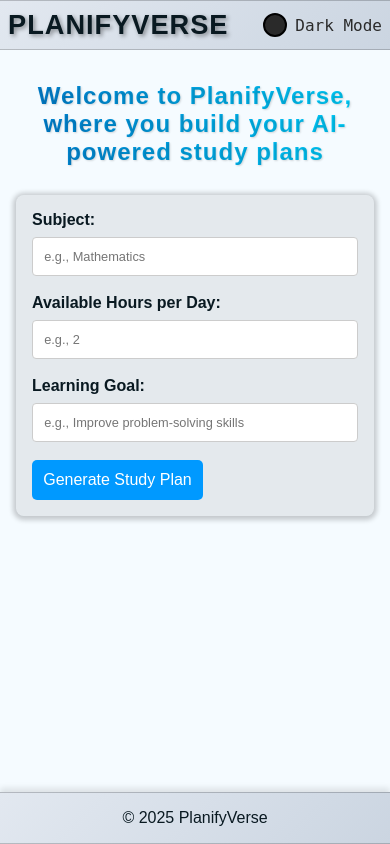
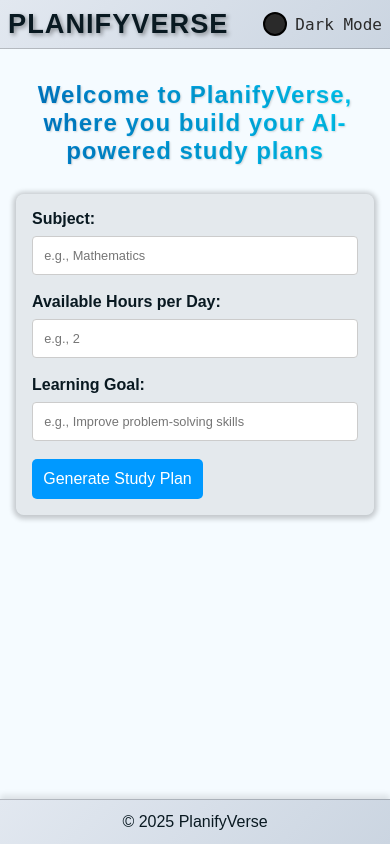
Before and after one commit to GuyTCharles/PlanifyVerse, a Flask app: page / in a window 390 px wide. Run offline with Flask 3, Linux system fonts and the light colour scheme; some libraries are stand-ins or nearby versions.

Commit message:
Update CSS for improved layout

```diff
--- a/static/style.css
+++ b/static/style.css
@@ -41,14 +41,12 @@ header {
     align-items: center;
     padding: 1rem 2rem;
     background: linear-gradient(135deg, #e2e8f0, #cbd5e1);
-    border-top: 0.5px solid rgba(0, 0, 0, 0.2);
     border-bottom: 0.5px solid rgba(0, 0, 0, 0.2);
     box-shadow: 0 4px 6px rgba(0, 0, 0, 0.1);
 }
 
 body.dark header {
     background: linear-gradient(135deg, #3a3a3a, #1a1a1a);
-    border-top: 0.5px solid rgba(255, 255, 255, 0.2);
     border-bottom: 0.5px solid rgba(255, 255, 255, 0.2);
     box-shadow: 0 4px 6px rgba(0, 0, 0, 0.3);
 }
@@ -136,6 +134,10 @@ body.dark .toggleText {
 @media (max-width: 450px) {
     header {
         padding: 0.5rem;
+    }
+
+    footer {
+        padding: 0.8rem !important;
     }
 }
 
@@ -243,13 +245,11 @@ footer {
     padding: 1rem 2rem;
     background: linear-gradient(135deg, #e2e8f0, #cbd5e1);
     border-top: 0.5px solid rgba(0, 0, 0, 0.2);
-    border-bottom: 0.5px solid rgba(0, 0, 0, 0.2);
     box-shadow: 0 -4px 6px rgba(0, 0, 0, 0.1);
 }
 
 body.dark footer {
     background: linear-gradient(135deg, #3a3a3a, #1a1a1a);
     border-top: 0.5px solid rgba(255, 255, 255, 0.2);
-    border-bottom: 0.5px solid rgba(255, 255, 255, 0.2);
     box-shadow: 0 -4px 6px rgba(0, 0, 0, 0.3);
 }
```
